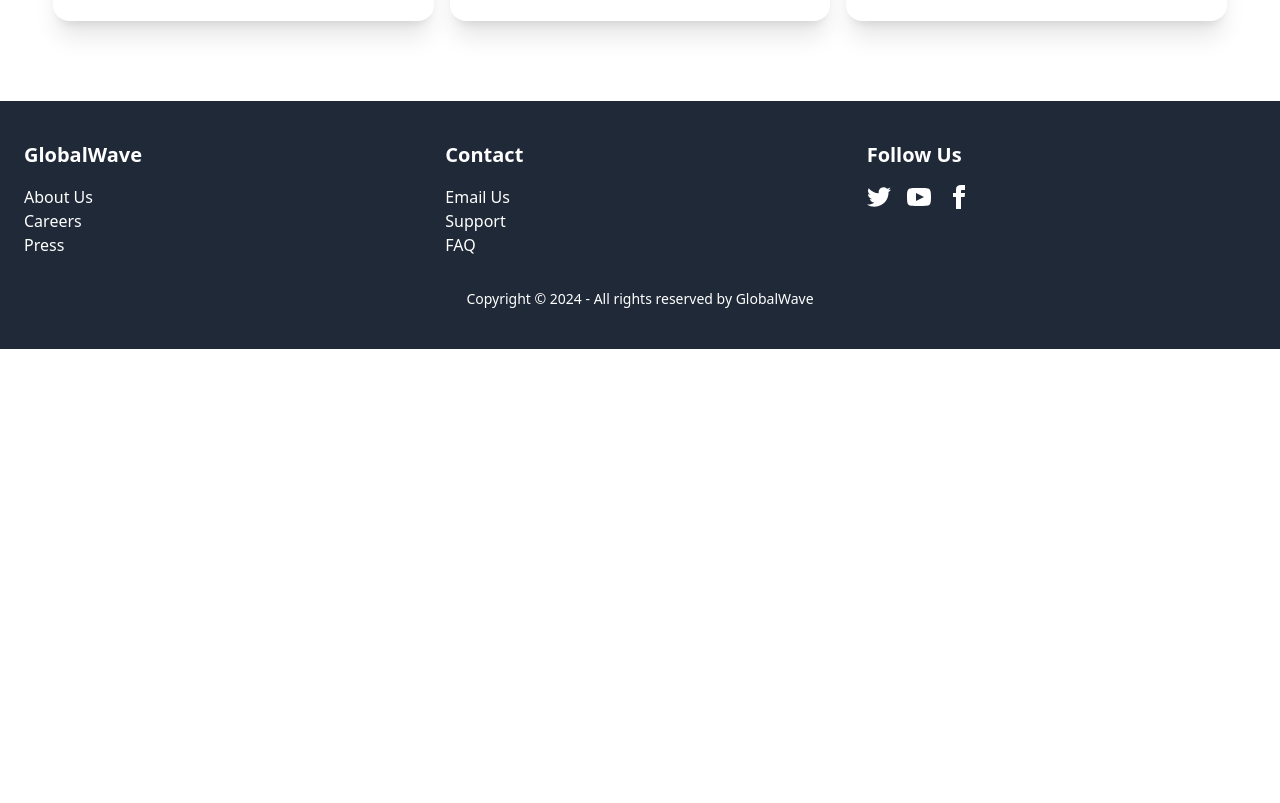
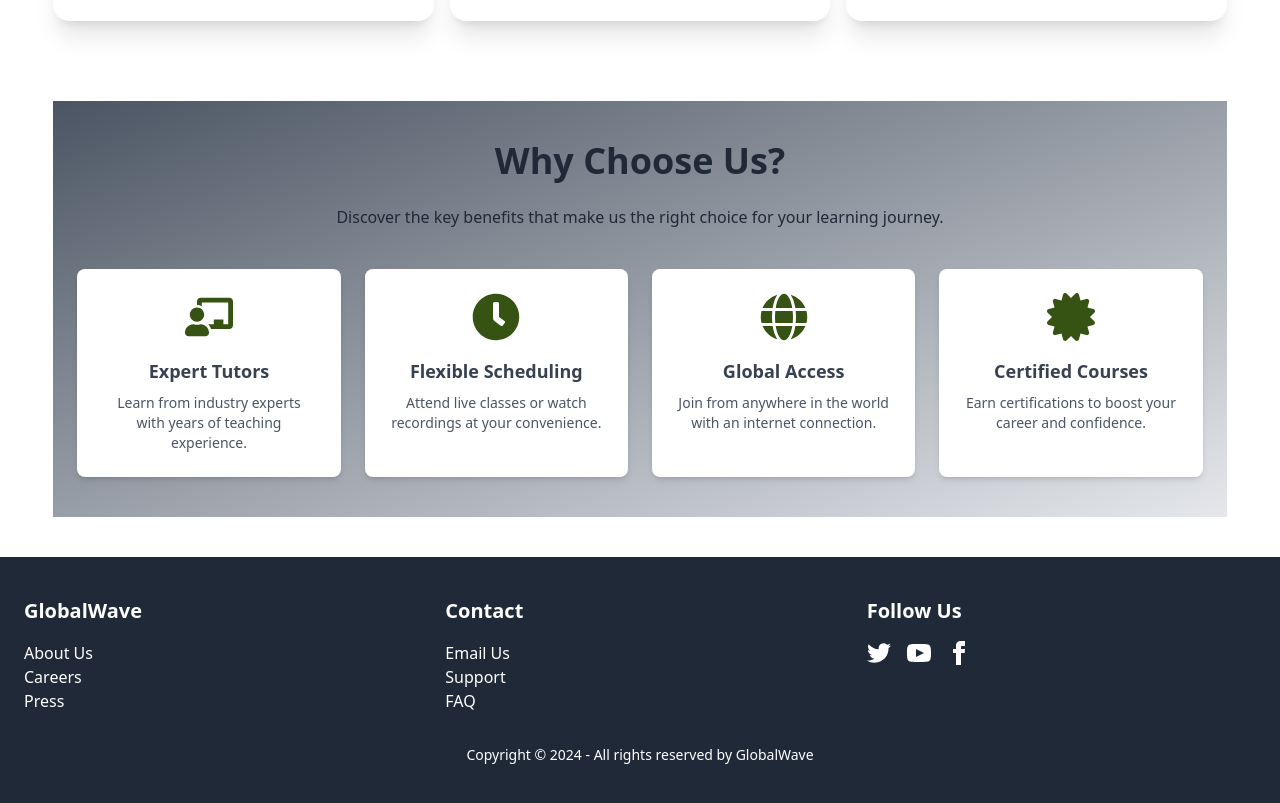
Before and after one commit to Biswa-Mitra-Barua/online-tutoring-globalwave-assgn11-client, a React (Vite) app: page / in a window 1280 px wide. Shown: the part 1439-2242 px from the top of the page. Before the commit the page ends 1788 px from the top, so only its background shows below. Built offline with nearby package versions, Linux system fonts and the light colour scheme; no server answers.

Commit message:
added a section of why choose us in the home page

```diff
--- /dev/null
+++ b/src/Components/WhyChooseUs/WhyChooseUs.jsx
@@ -0,0 +1,58 @@
+import React from "react";
+import { FaChalkboardTeacher, FaClock, FaGlobe, FaCertificate } from "react-icons/fa";
+
+const WhyChooseUs = () => {
+    const features = [
+        {
+            icon: <FaChalkboardTeacher className="text-5xl text-lime-900" />,
+            title: "Expert Tutors",
+            description: "Learn from industry experts with years of teaching experience.",
+        },
+        {
+            icon: <FaClock className="text-5xl text-lime-900" />,
+            title: "Flexible Scheduling",
+            description: "Attend live classes or watch recordings at your convenience.",
+        },
+        {
+            icon: <FaGlobe className="text-5xl text-lime-900" />,
+            title: "Global Access",
+            description: "Join from anywhere in the world with an internet connection.",
+        },
+        {
+            icon: <FaCertificate className="text-5xl text-lime-900" />,
+            title: "Certified Courses",
+            description: "Earn certifications to boost your career and confidence.",
+        },
+    ];
+
+    return (
+        <section className="bg-gradient-to-br from-gray-600 to-gray-200 py-10">
+            <div className="container mx-auto px-6">
+                <h2 className="text-4xl font-bold text-center text-gray-800 mb-6">
+                    Why Choose Us?
+                </h2>
+                <p className="text-center text-gray-800 mb-10">
+                    Discover the key benefits that make us the right choice for your learning journey.
+                </p>
+                <div className="grid grid-cols-1 md:grid-cols-2 lg:grid-cols-4 gap-6">
+                    {
+                        features.map((feature, index) => (
+                            <div
+                                key={index}
+                                className="bg-white p-6 rounded-lg shadow-md hover:shadow-lg transition-shadow duration-300 text-center"
+                            >
+                                <div className="mb-4 flex items-center justify-center">{feature.icon}</div>
+                                <h3 className="text-lg font-semibold text-gray-700 mb-2">
+                                    {feature.title}
+                                </h3>
+                                <p className="text-gray-600 text-sm">{feature.description}</p>
+                            </div>
+                        ))
+                    }
+                </div>
+            </div>
+        </section>
+    );
+};
+
+export default WhyChooseUs;
--- a/src/Layout/HomeLayout.jsx
+++ b/src/Layout/HomeLayout.jsx
@@ -2,6 +2,7 @@ import React from 'react';
 import Banner from '../Components/Banner/Banner';
 import Stats from '../Components/Stats/Stats';
 import LanguageCategory from '../Components/LanguageCategory/LanguageCategory';
+import WhyChooseUs from '../Components/WhyChooseUs/WhyChooseUs';
 
 const HomeLayout = () => {
     return (
@@ -20,6 +21,10 @@ const HomeLayout = () => {
                 <LanguageCategory></LanguageCategory>
             </section>
 
+            <section>
+                <WhyChooseUs></WhyChooseUs>
+            </section>
+
         </div>
     );
 };
```
